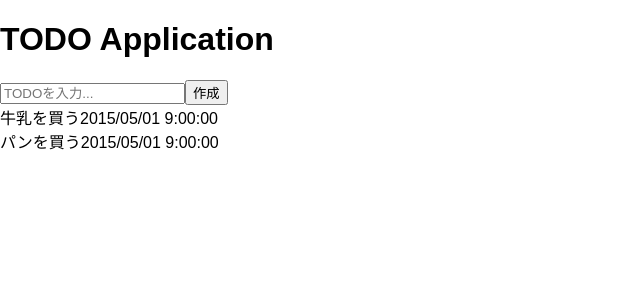
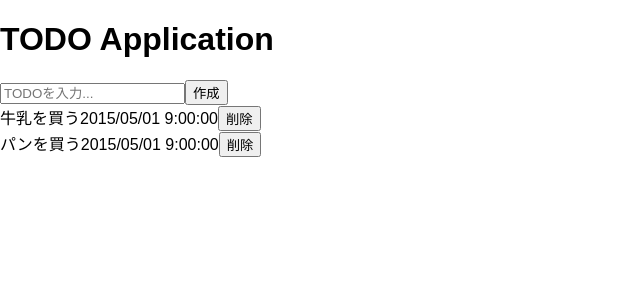
Before and after one commit to ufotsuboi/react-todo-app-sample, a React (Create React App) app: page / in a window 1280 px wide. Shown: the top 300 px of the page, without its empty margins (0-640 px from the left). Built offline with nearby package versions, Linux system fonts and the light colour scheme.

Commit message:
Todoの削除

```diff
--- a/src/Todo.js
+++ b/src/Todo.js
@@ -1,11 +1,18 @@
 import React, { Component } from 'react';
 
 class Todo extends Component {
+  handleRemove(e) {
+    e.preventDefault();
+
+    this.props.remove(this.props.id);
+  }
+
   render() {
     return (
       <div className="todo">
         <span className="name">{this.props.children}</span>
         <span className="date">{this.props.created_at}</span>
+        <button onClick={this.handleRemove.bind(this)}>削除</button>
       </div>
     );
   }
--- a/src/TodoApp.js
+++ b/src/TodoApp.js
@@ -12,7 +12,7 @@ class TodoApp extends Component {
 
   componentDidMount() {
     // NOTE: ここでAjaxを用いてサーバサイドから取得してもよい
-    var todos = [
+    const todos = [
       { id: 'i9tajxy9', name: '牛乳を買う', created_at: '2015/05/01 9:00:00' },
       { id: 'i9ta58tx', name: 'パンを買う', created_at: '2015/05/01 9:00:00' }
     ];
@@ -31,12 +31,19 @@ class TodoApp extends Component {
     this.setState({ todos: this.state.todos.concat([todo]) });
   }
 
+  removeTodo(id) {
+    // NOTE: ここでAjaxを用いてサーバサイドに送信・削除してもよい
+    const newTodos = this.state.todos.filter(todo => todo.id !== id);
+
+    this.setState({ todos: newTodos });
+  }
+
   render() {
     return (
       <div className="todoApp">
         <h1>TODO Application</h1>
         <TodoForm create={this.createTodo.bind(this)} />
-        <TodoList todos={this.state.todos} />
+        <TodoList todos={this.state.todos} remove={this.removeTodo.bind(this)} />
       </div>
     );
   }
--- a/src/TodoList.js
+++ b/src/TodoList.js
@@ -4,7 +4,7 @@ import Todo from './Todo';
 class TodoList extends Component {
   render() {
     const todos = this.props.todos.map(todo => {
-      return <Todo key={todo.id} created_at={todo.created_at}>{todo.name}</Todo>;
+      return <Todo key={todo.id} id={todo.id} created_at={todo.created_at} remove={this.props.remove}>{todo.name}</Todo>;
     });
 
     return (
```
